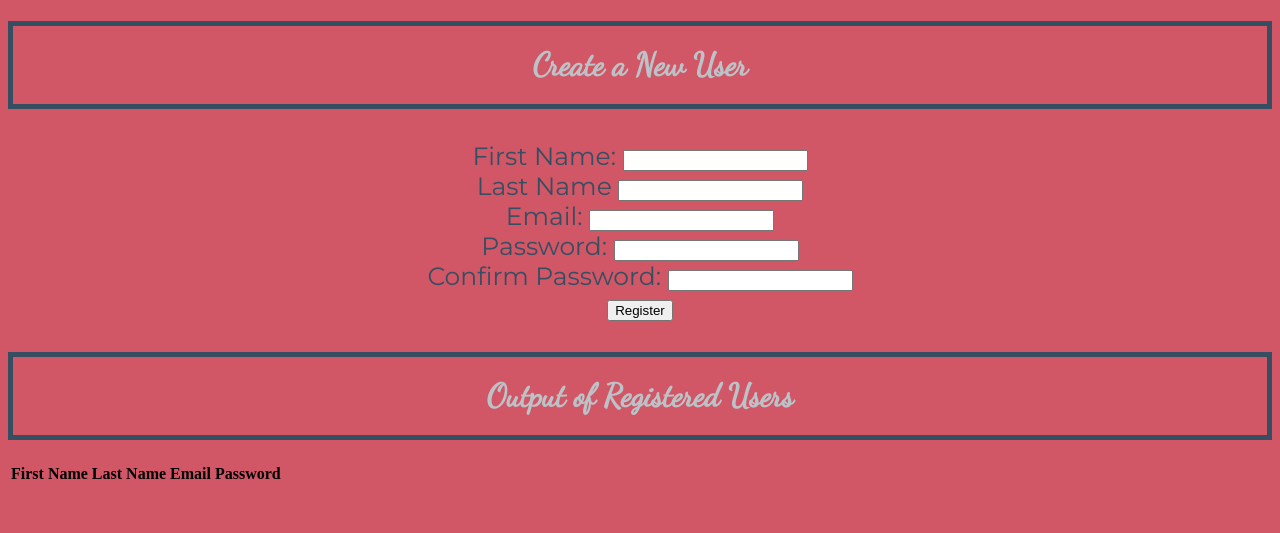
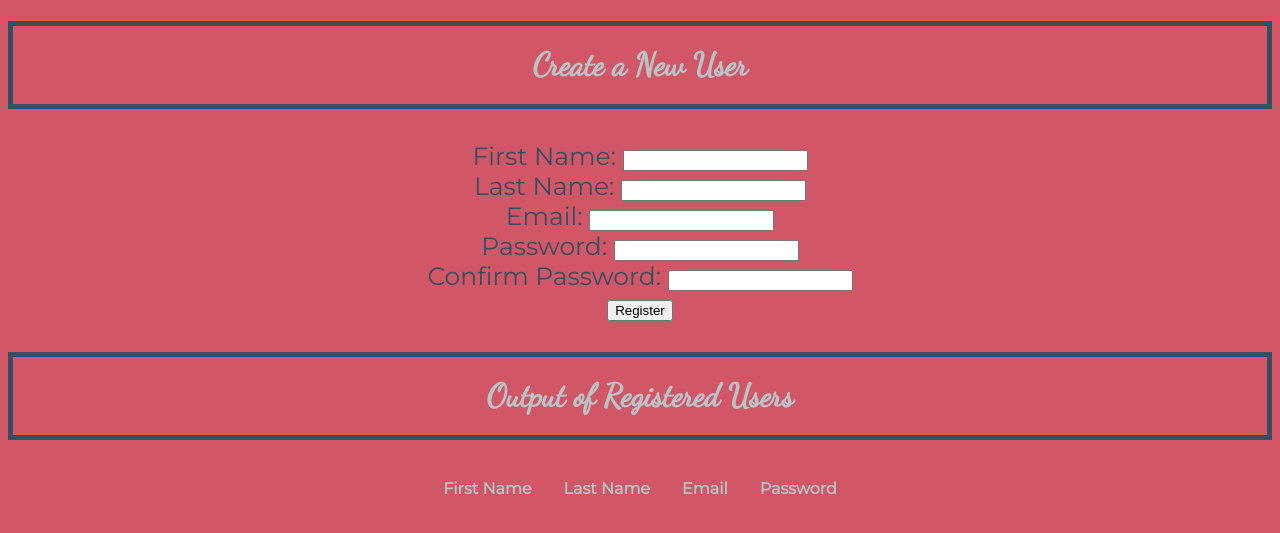
Before and after one commit to rockondiana0416/cosw30, a PHP site: page /homework/homework10/crud.php in a window 1280 px wide. Shown: the top 533 px of the page. Run offline with PHP 8.4, Linux system fonts and the light colour scheme; data that the repository does not hold is empty.

Commit message:
final css

```diff
--- a/homework/homework10/crud.php
+++ b/homework/homework10/crud.php
@@ -37,7 +37,6 @@ include('database.php');
         } else {
             // pass
         }
-    }
 
         if(!empty($first_name) && !empty($last_name) && !empty($email) && !empty($password) && ($password === $confirm_password)) {
 
@@ -47,12 +46,14 @@ include('database.php');
             $result = mysqli_query($connection, $insert_query);
             }
 
+
             if ($result) {
                     echo 'New user added to the database.';
                 }   else {
                     echo 'Error entering new user.';
                 }
             }
+        }
 
         /*
         *   QUERY THE DATABASE AND STORE ALL USERS INTO A VARIABLE
@@ -84,7 +85,7 @@ include('database.php');
         <label for="first_name">First Name:</label>
         <input type="text" id="first_name" name="first_name"><br>
 
-        <label for="last_name">Last Name</label>
+        <label for="last_name">Last Name:</label>
         <input type="text" id="last_name" name="last_name"><br>
 
         <label for="email">Email:</label>
@@ -99,7 +100,7 @@ include('database.php');
     </form>
 
     <h1>Output of Registered Users</h1>
-    <div class="container">
+    <div id="container">
         <table>
             <thead>
                 <tr>
--- a/homework/homework10/styles.css
+++ b/homework/homework10/styles.css
@@ -19,3 +19,19 @@
         text-align: center;
         color: #364e62;
     }
+    #container {
+        display: flex;
+        flex-direction: row;
+        flex-wrap: wrap;
+        justify-content: center;
+        font-family: 'Montserrat', sans-serif;
+        color: #bcc3c8;
+
+    }
+    th {
+        padding: 15px;
+    }
+    td {
+        text-align: left;
+        padding-left: 20px;
+    }
```
Also changed, not shown: homework/homework10/update.php (+5 -5 lines).
